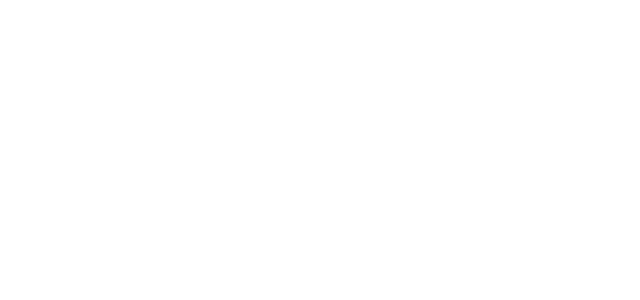
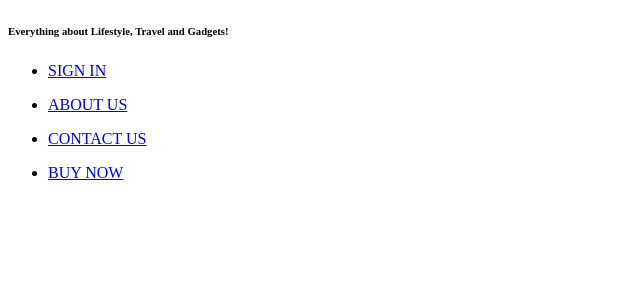
Before and after one commit to maldrek3103/proj-html-vuejs, a Vue app: page / in a window 1280 px wide. Shown: the top 300 px of the page, without its empty margins (0-640 px from the left). Built offline with nearby package versions, Linux system fonts and the light colour scheme.

Commit message:
Made top-header link using vue

```diff
--- a/src/components/Header.vue
+++ b/src/components/Header.vue
@@ -1,7 +1,14 @@
 <template>
   <div id="header">
     <!-- Header top links -->
-    <section id="top-header"></section>
+    <section id="top-header">
+      <h6>Everything about Lifestyle, Travel and Gadgets!</h6>
+      <ul v-for="(link, index) in topHeaderLinks" :key="index">
+        <li>
+          <a :href="link.url">{{ link.text }}</a>
+        </li>
+      </ul>
+    </section>
 
     <!-- Mid header section (LOGO) -->
     <section id="logo"></section>
@@ -37,6 +44,36 @@
           url: "#",
         },
       ],
+      navbarLinks: [
+        {
+          text: "HOME",
+          url: "#",
+        },
+        {
+          text: "ELEMENTS",
+          url: "#",
+        },
+        {
+          text: "FEATURES",
+          url: "#",
+        },
+        {
+          text: "PAGES",
+          url: "#",
+        },
+        {
+          text: "PORTFOLIO",
+          url: "#",
+        },
+        {
+          text: "BLOG",
+          url: "#",
+        },
+        {
+          text: "SHOP",
+          url: "#",
+        },
+      ],
     };
   },
 };
```
Also changed, not shown: 5 other files (tests, documents, lock files or other folders).
